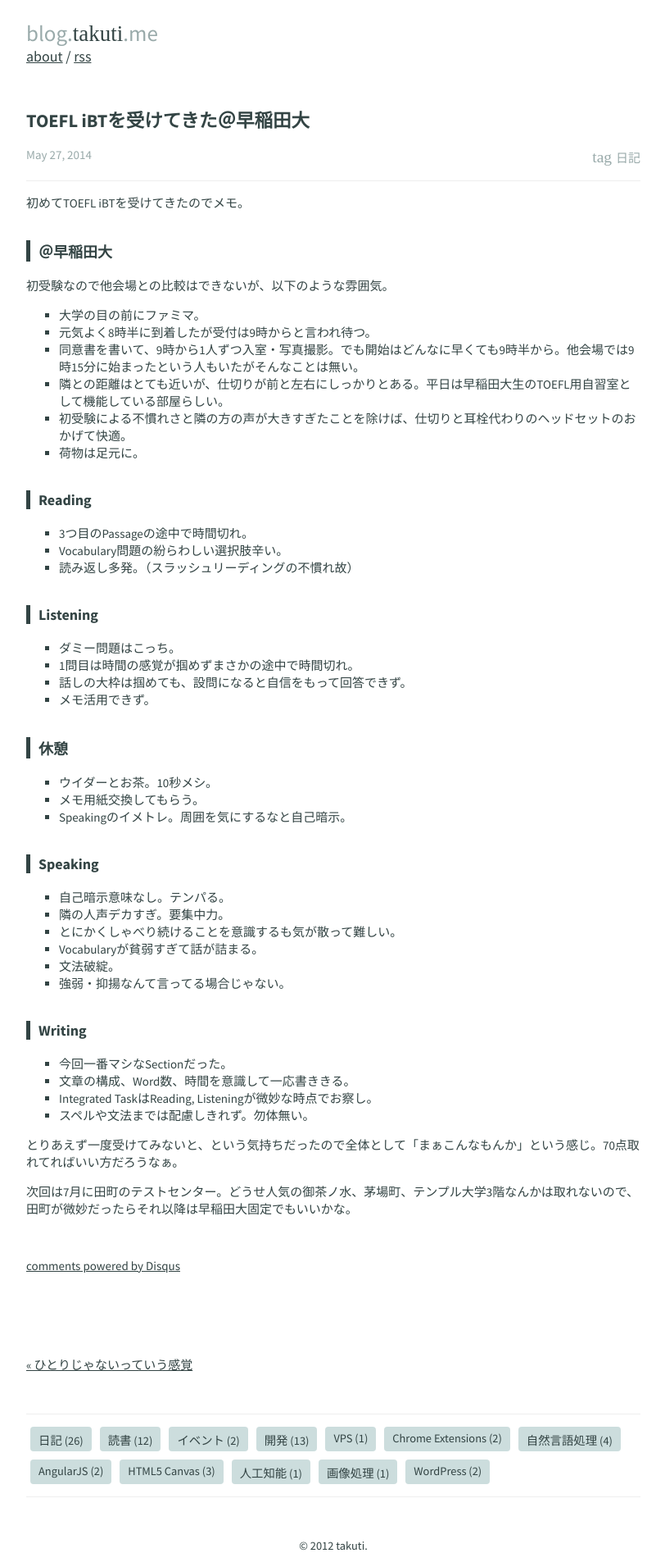
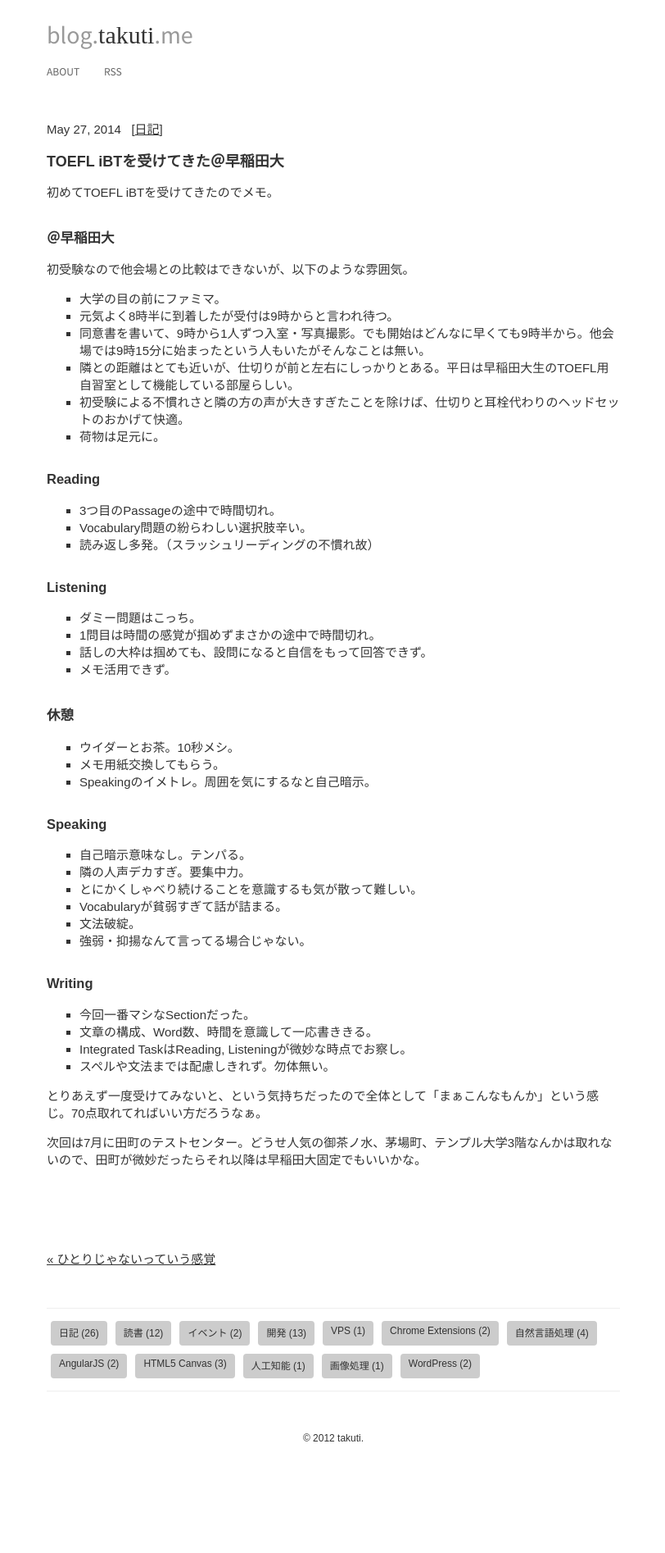
Before and after one commit to takuti/old.blog.takuti.me, a Jekyll site: the page built from _posts/2014-05-27-toefl.md, in a window 1280 px wide. Shown: the whole page at 82% size, without its empty margins (233-1045 px from the left). Built offline with Jekyll 4.4.1, drawn with Linux system fonts in a browser that asks for light colours; some web fonts are replaced; Markdown is read by kramdown in place of the engine named in the settings; comment, search, counter and statistics services are not loaded; after the commit the page ends 1761 px from its top, so only the background shows below that.

Commit message:
edit design

```diff
--- a/_includes/header.html
+++ b/_includes/header.html
@@ -1,5 +1,7 @@
 <header>
-    <h1><a href="/"><span class="light">blog.</span><span class="special-font">takuti</span><span class="light">.me</span></a></h1>
-      <a href="http://takuti.me/">about</a> /
-      <a href="/feed/">rss</a>
+  <h1><a href="/"><span class="light">blog.</span><span class="special-font">takuti</span><span class="light">.me</span></a></h1>
 </header>
+<nav>
+  <a href="http://takuti.me/">ABOUT</a>
+  <a href="/feed/">RSS</a>
+</nav>
--- a/_layouts/post.html
+++ b/_layouts/post.html
@@ -2,27 +2,23 @@
 layout: default
 ---
 <article>
+  <p class="meta clearfix">
+    {% assign flg = false %}
+    {{ page.date | date: '%B %-d, %Y' }} &nbsp;
+    {% unless page.tags == empty %}
+    {% for tag in page.tags %}
+    {% capture t %}{{ tag | downcase | replace:' ','-' }}{% endcapture %}
+    {% if t == 'diary' %} {% assign flg = true %} {% endif %}
+    [<a href="/tag/{{ t }}">{{ site.tagname[t] }}</a>]
+    {% endfor %}
+    {% endunless %}
+  </p>
   <h2>{{ page.title }}</h2>
-  <p class="meta clearfix">
-    <span class="left">{{ page.date | date: '%B %-d, %Y' }}</span>
-    <span class="right">
-      {% unless page.tags == empty %}
-      <span class="tag"><span class="symbol">tag </span>
-      {% for tag in page.tags %}
-      {% unless forloop.first %}
-      ,&nbsp;
-      {% endunless %}
-      {% capture t %}{{ tag | downcase | replace:' ','-' }}{% endcapture %}
-      <a href="/tag/{{ t }}">{{ site.tagname[t] }}</a>
-      {% endfor %}
-      </span>
-      {% endunless %}
-    </span>
-  </p>
 
   <div class="post">
     {{ content }}
   </div>
+  {% if flg == false %}
   <div id="disqus_thread"></div>
     <script type="text/javascript">
         /* * * CONFIGURATION VARIABLES: EDIT BEFORE PASTING INTO YOUR WEBPAGE * * */
@@ -37,6 +33,7 @@ layout: default
     </script>
     <noscript>Please enable JavaScript to view the <a href="http://disqus.com/?ref_noscript">comments powered by Disqus.</a></noscript>
     <a href="http://disqus.com" class="dsq-brlink">comments powered by <span class="logo-disqus">Disqus</span></a>
+  {% endif %}
 
 </article>
 
--- a/css/style.scss
+++ b/css/style.scss
@@ -6,15 +6,19 @@
 @import "normalize.css";
 
 // scss variable
-$primary-color: #344;
+$primary-color: #333;
+$sub-color: #666;
+$sub-sub-color: #999;
+$sub-sub-sub-color: #ccc;
+$content-width: 700px;
 $header-height: 45px;
 
 html, body {
   background: #fff;
   height: 100%;
   color: $primary-color;
-  font-family:'Source Sans Pro','ヒラギノ角ゴ Pro W3','Hiragino Kaku Gothic Pro','メイリオ',Meiryo,'ＭＳ Ｐゴシック',sans-serif;
-  font-size: 18px;
+  font-family:'ヒラギノ角ゴ Pro W3','Hiragino Kaku Gothic Pro','メイリオ',Meiryo,'ＭＳ Ｐゴシック',sans-serif;
+  font-size: 15px;
   margin: 0px;
   padding: 0px;
 }
@@ -31,28 +35,14 @@ a {
 
 article {
   margin-bottom: 100px;
-  .meta {
-    color: #9aa;
-    padding-bottom: 1em;
-    border-bottom: 1px solid #eee;
-    a {
-      color: #9aa;
-      text-decoration: none;
-    }
-    .tag {
-      color: #9aa;
-      display: inline-block;
-    }
-  }
   h2 {
+    font-size: 1.2em;
     a {
       text-decoration: none;
     }
   }
   h3 {
-    font-size: 1.2em;
-    border-left: 5px solid $primary-color;
-    padding-left: 10px;
+    font-size: 1.1em;
     margin: 2em 0 1em 0;
   }
   img {
@@ -70,7 +60,7 @@ article {
 #entry-list {
   .date {
     display: inline-block;
-    width: 120px;
+    width: 200px;
   }
   .tag {
     color: $primary-color;
@@ -103,26 +93,47 @@ article {
 }
 
 header {
-  width: 750px;
+  font-family:'Source Sans Pro',sans-serif;
+  width: $content-width;
   height: $header-height;
   margin: 0 auto;
   padding: $header-height/2 0 $header-height/4 0;
 
   h1 {
-    font-size: 1.5em;
+    font-size: 2em;
     font-weight: normal;
     margin: 0;
     a {
       .light {
-        color: #9aa;
+        color: $sub-sub-color;
       }
       text-decoration: none;
     }
   }
 }
+
+nav {
+  font-family:'Source Sans Pro',sans-serif;
+  width: $content-width;
+  margin: 0 auto;
+  font-size: 0.9em;
+  a {
+    display: inline-block;
+    margin-right: 2em;
+    color: $sub-color;
+    text-decoration: none;
+    &:visited {
+      color: $sub-color;
+    }
+    &:hover {
+      color: $primary-color;
+    }
+  }
+}
+
 #container {
   font-size: 15px;
-  width: 750px;
+  width: $content-width;
   margin: 50px auto;
   .left {
     display: block;
@@ -140,7 +151,7 @@ header {
 footer {
   text-align: center;
   font-size: 0.8em;
-  width: 750px;
+  width: $content-width;
   margin: 0 auto;
   margin-bottom: 1em;
   #tags {
@@ -154,7 +165,7 @@ footer {
       height: 20px;
       padding: 5px 10px;
       margin: 5px;
-      background: #cdd;
+      background: $sub-sub-sub-color;
       -webkit-border-radius: 4px;
       -moz-border-radius: 4px;
        border-radius: 4px;
```
Also changed, not shown: index.html (+12 -19 lines).
